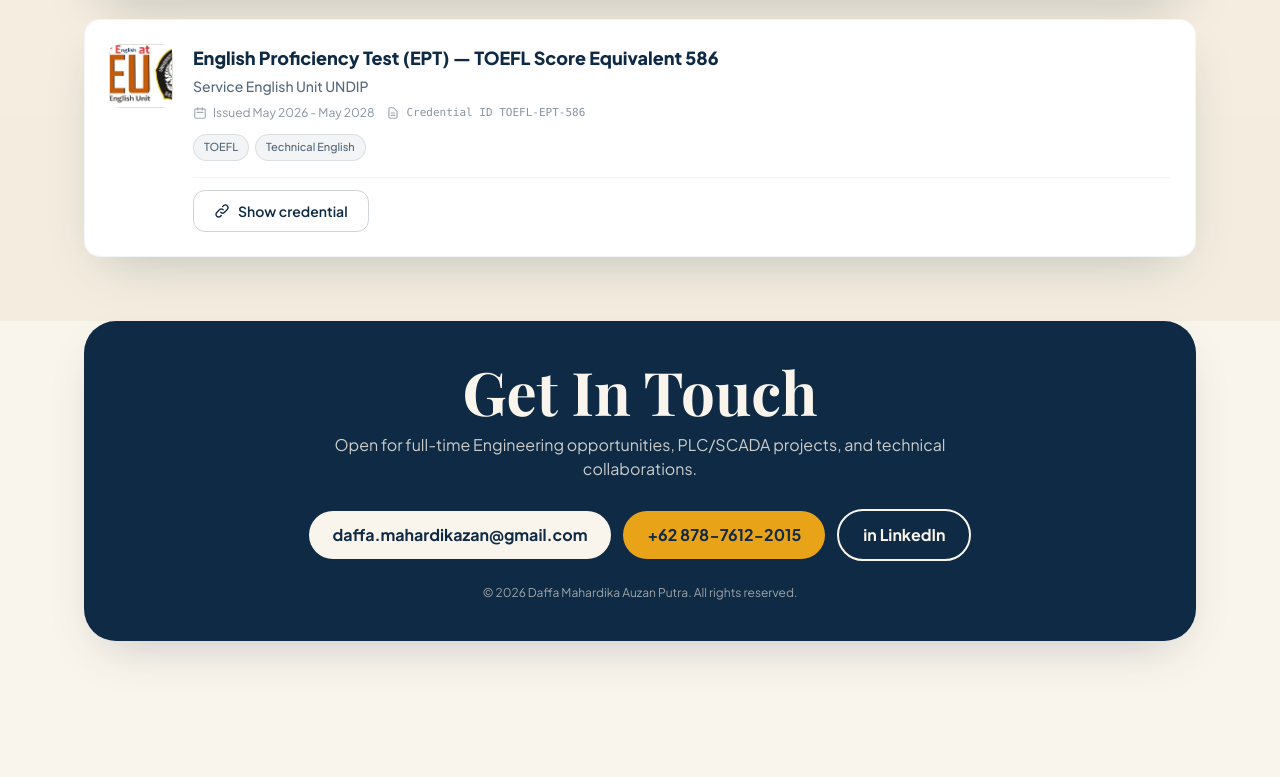
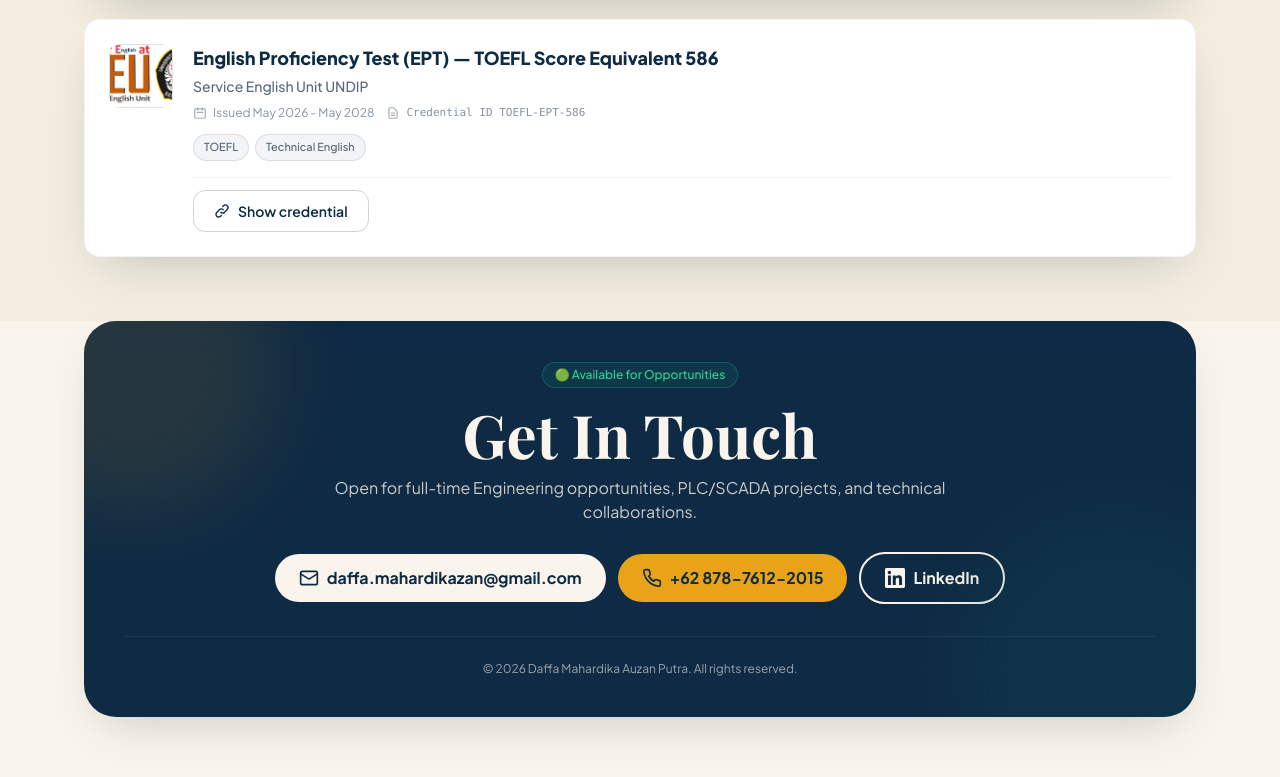
Before and after one commit to DaffaPutraAuzan/Daffa-s-Portofolio, a Next.js app: page / in a window 1280 px wide. Shown: the part 3948-4725 px from the top of the page. Before the commit the page ends 4669 px from the top, so only its background shows below. Built offline with nearby package versions, Linux system fonts and the light colour scheme; a web font is replaced by a local one.

Commit message:
Enhance footer section visuals with icons and status badge

```diff
--- a/app/page.tsx
+++ b/app/page.tsx
@@ -264,20 +264,35 @@ export default function Page() {
       {/* CONTACT */}
       <section id="contact" className="mx-auto max-w-6xl px-4 sm:px-5 pb-16 sm:pb-20 scroll-mt-24">
         <div className="reveal rounded-[1.5rem] sm:rounded-[2rem] bg-ink text-cream p-6 sm:p-10 text-center shadow-card relative overflow-hidden">
+          <div aria-hidden="true" className="pointer-events-none absolute -top-24 -left-24 h-72 w-72 rounded-full bg-amberbrand/10 blur-2xl" />
+          <div aria-hidden="true" className="pointer-events-none absolute -bottom-28 -right-20 h-80 w-80 rounded-full bg-tealdeep/20 blur-2xl" />
+          <span className="bg-emerald-500/10 text-emerald-400 border border-emerald-500/30 rounded-full px-3 py-1 text-xs font-medium inline-flex items-center gap-2 mb-4">
+            {t.contact.statusBadge}
+          </span>
           <h2 className="font-display text-[32px] sm:text-4xl md:text-6xl leading-tight font-bold">{t.contact.title}</h2>
           <p className="mt-3 text-sm sm:text-base opacity-80 max-w-2xl mx-auto">{t.contact.body}</p>
           <div className="mt-6 sm:mt-7 flex flex-col sm:flex-row flex-wrap justify-center items-stretch sm:items-center gap-3 font-bold">
-            <a href="https://mail.google.com/mail/?view=cm&fs=1&to=daffa.mahardikazan@gmail.com" target="_blank" rel="noopener noreferrer" className="rounded-full bg-cream text-ink px-5 sm:px-6 py-3 text-sm sm:text-base break-all">
+            <a href="https://mail.google.com/mail/?view=cm&fs=1&to=daffa.mahardikazan@gmail.com" target="_blank" rel="noopener noreferrer" className="rounded-full bg-cream text-ink px-5 sm:px-6 py-3 text-sm sm:text-base break-all inline-flex items-center justify-center gap-2">
+              <svg aria-hidden="true" className="w-4 h-4 sm:w-5 sm:h-5 shrink-0" viewBox="0 0 24 24" fill="none" stroke="currentColor" strokeWidth="2" strokeLinecap="round" strokeLinejoin="round">
+                <rect width="20" height="16" x="2" y="4" rx="2" />
+                <path d="m22 7-8.97 5.7a1.94 1.94 0 0 1-2.06 0L2 7" />
+              </svg>
               daffa.mahardikazan@gmail.com
             </a>
-            <a href="https://wa.me/6287876122015" target="_blank" rel="noopener noreferrer" className="rounded-full bg-amberbrand text-ink px-5 sm:px-6 py-3 text-sm sm:text-base">
+            <a href="https://wa.me/6287876122015" target="_blank" rel="noopener noreferrer" className="rounded-full bg-amberbrand text-ink px-5 sm:px-6 py-3 text-sm sm:text-base inline-flex items-center justify-center gap-2">
+              <svg aria-hidden="true" className="w-4 h-4 sm:w-5 sm:h-5 shrink-0" viewBox="0 0 24 24" fill="none" stroke="currentColor" strokeWidth="2" strokeLinecap="round" strokeLinejoin="round">
+                <path d="M22 16.92v3a2 2 0 0 1-2.18 2 19.79 19.79 0 0 1-8.63-3.07 19.5 19.5 0 0 1-6-6 19.79 19.79 0 0 1-3.07-8.67A2 2 0 0 1 4.11 2h3a2 2 0 0 1 2 1.72 12.84 12.84 0 0 0 .7 2.81 2 2 0 0 1-.45 2.11L8.09 9.91a16 16 0 0 0 6 6l1.27-1.27a2 2 0 0 1 2.11-.45 12.84 12.84 0 0 0 2.81.7A2 2 0 0 1 22 16.92z" />
+              </svg>
               +62 878-7612-2015
             </a>
-            <a href={CONTACT_LINKEDIN} target="_blank" rel="noreferrer" className="rounded-full border-2 border-cream px-5 sm:px-6 py-3 text-sm sm:text-base">
-              in LinkedIn
+            <a href={CONTACT_LINKEDIN} target="_blank" rel="noreferrer" className="rounded-full border-2 border-cream px-5 sm:px-6 py-3 text-sm sm:text-base inline-flex items-center justify-center gap-2">
+              <svg aria-hidden="true" className="w-4 h-4 sm:w-5 sm:h-5 shrink-0" viewBox="0 0 24 24" fill="currentColor">
+                <path d="M20.447 20.452h-3.554v-5.569c0-1.328-.027-3.037-1.852-3.037-1.853 0-2.136 1.445-2.136 2.939v5.667H9.351V9h3.414v1.561h.046c.477-.9 1.637-1.85 3.37-1.85 3.601 0 4.267 2.37 4.267 5.455v6.286zM5.337 7.433c-1.144 0-2.063-.926-2.063-2.065 0-1.138.92-2.063 2.063-2.063 1.14 0 2.064.925 2.064 2.063 0 1.139-.925 2.065-2.064 2.065zm1.782 13.019H3.555V9h3.564v11.452zM22.225 0H1.771C.792 0 0 .774 0 1.729v20.542C0 23.227.792 24 1.771 24h20.451C23.2 24 24 23.227 24 22.271V1.729C24 .774 23.2 0 22.222 0h.003z" />
+              </svg>
+              LinkedIn
             </a>
           </div>
-          <p className="mt-6 text-xs opacity-60">{t.contact.copyright}</p>
+          <p className="border-t border-white/10 pt-6 mt-8 text-xs opacity-60">{t.contact.copyright}</p>
         </div>
       </section>
 
--- a/lib/i18n.ts
+++ b/lib/i18n.ts
@@ -111,6 +111,7 @@ type Dict = {
   };
   contact: {
     title: string;
+    statusBadge: string;
     subtitle: string;
     body: string;
     copyright: string;
@@ -316,6 +317,7 @@ export const dictionaries: Record<Locale, Dict> = {
     },
     contact: {
       title: "Get In Touch",
+      statusBadge: "🟢 Available for Opportunities",
       subtitle: "Let's Build Something Reliable Together.",
       body: "Open for full-time Engineering opportunities, PLC/SCADA projects, and technical collaborations.",
       copyright: "© 2026 Daffa Mahardika Auzan Putra. All rights reserved.",
@@ -519,6 +521,7 @@ export const dictionaries: Record<Locale, Dict> = {
     },
     contact: {
       title: "Mari Terhubung",
+      statusBadge: "🟢 Terbuka untuk Peluang Kerja",
       subtitle: "Mari Berkolaborasi & Membangun Sistem Terdepan.",
       body: "Terbuka untuk peluang kerja full-time, proyek sistem kontrol, dan kolaborasi teknis.",
       copyright: "© 2026 Daffa Mahardika Auzan Putra. Semua hak dilindungi.",
```
